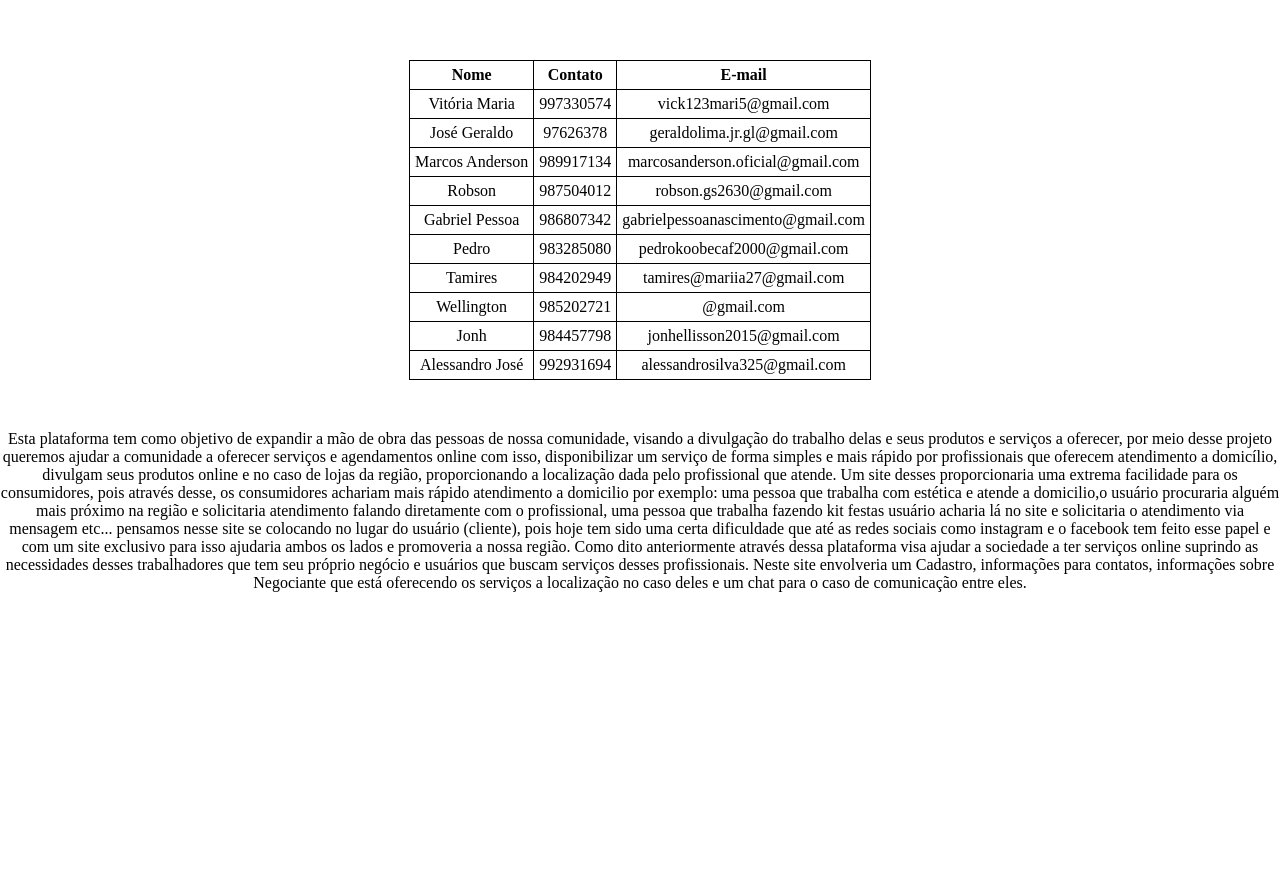
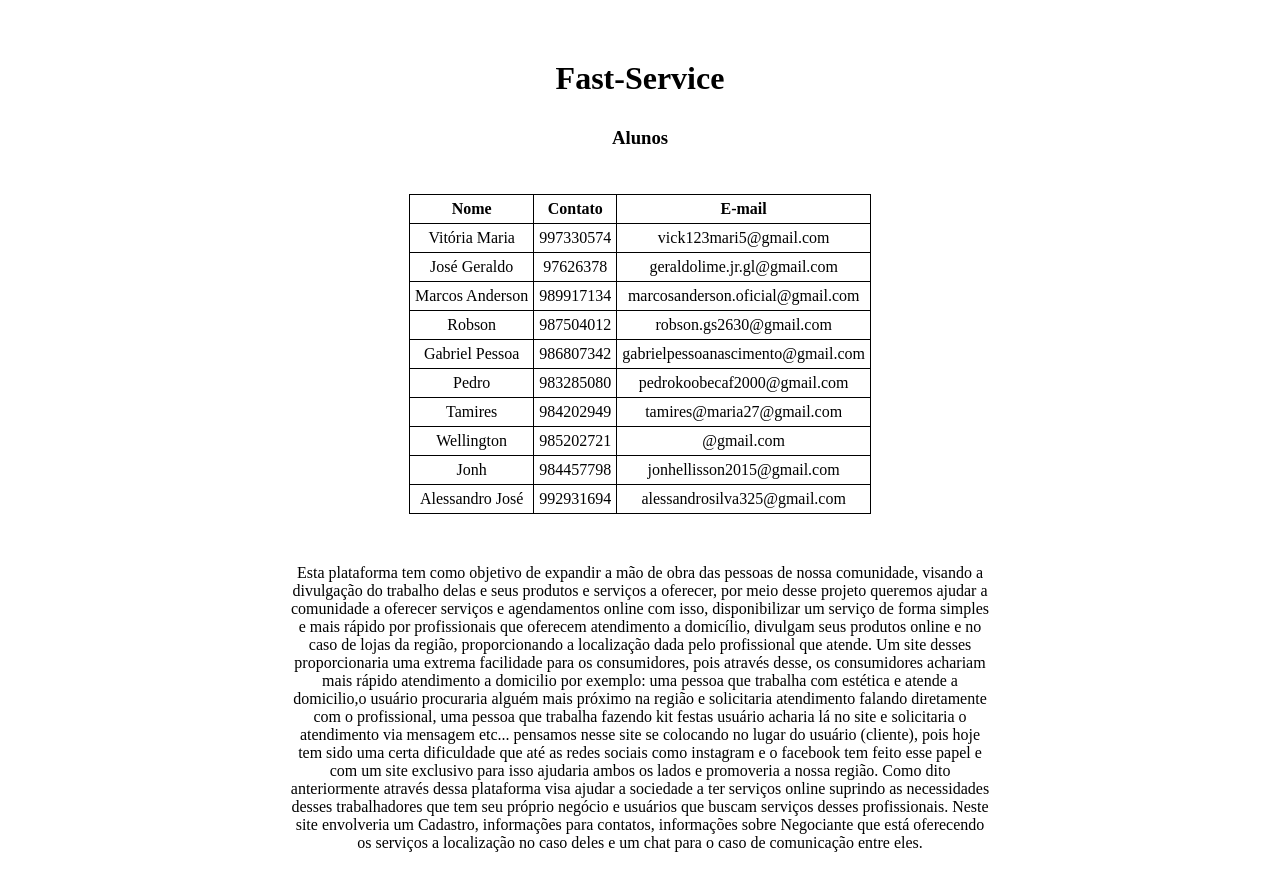
Before and after one commit to gabrielpessoa/Fast-Service, a PHP site: page / in a window 1280 px wide. Before the commit the page ends 592 px from the top, so only its background shows below. Run offline with PHP 8.4, Linux system fonts and the light colour scheme.

Commit message:
atualização

```diff
--- a/index.html
+++ b/index.html
@@ -2,11 +2,13 @@
 <html lang="en">
 <head>
 	<meta charset="UTF-8">
-	<title>Fast Service</title>
+	<title>Fast-Service</title>
 	<link rel="stylesheet" href="style.css">
 </head>
 <body>
 	<center>
+	<h1>Fast-Service</h1>
+	<h3>Alunos</h3>
 		<table>
 			<tr>
 				<th>Nome</th>
@@ -21,7 +23,7 @@
 			<tr>
 				<td>José Geraldo</td>
 				<td>97626378</td>
-				<td>geraldolima.jr.gl@gmail.com</td>
+				<td>geraldolime.jr.gl@gmail.com</td>
 			</tr>
 			<tr>
 				<td>Marcos Anderson</td>
@@ -46,7 +48,7 @@
 			<tr>
 				<td>Tamires</td>
 				<td>984202949</td>
-				<td>tamires@mariia27@gmail.com</td>
+				<td>tamires@maria27@gmail.com</td>
 			</tr>
 			<tr>
 				<td>Wellington</td>
@@ -64,7 +66,7 @@
 				<td>alessandrosilva325@gmail.com</td>
 			</tr>
 		</table>
-		<p>
+		<div>
 			Esta plataforma tem como objetivo de expandir a mão de obra das
 			pessoas de nossa comunidade, visando a divulgação do trabalho
 			delas e seus produtos e serviços a oferecer, por meio desse projeto
@@ -95,7 +97,7 @@
 			informações sobre Negociante que está oferecendo os serviços a
 			localização no caso deles e um chat para o caso de comunicação
 			entre eles.
-		</p>
+		</div>
 	</center>
 </body>
 </html>
--- a/style.css
+++ b/style.css
@@ -4,6 +4,8 @@
 }
 body{
 	margin-top: 60px;
+	text-align: center;
+	margin-bottom: 30px;
 }
 table {
   		border-collapse: collapse;
@@ -15,7 +17,12 @@ table, th, td {
 	border: 1px solid black;
 	padding: 5px;
 }
-p{
+div{
 	margin-top: 50px;
-
+	text-align: center;
+	width: 700px;
 }
+h3{
+	margin-top: 30px;
+	margin-bottom: -15px;
+}
```
